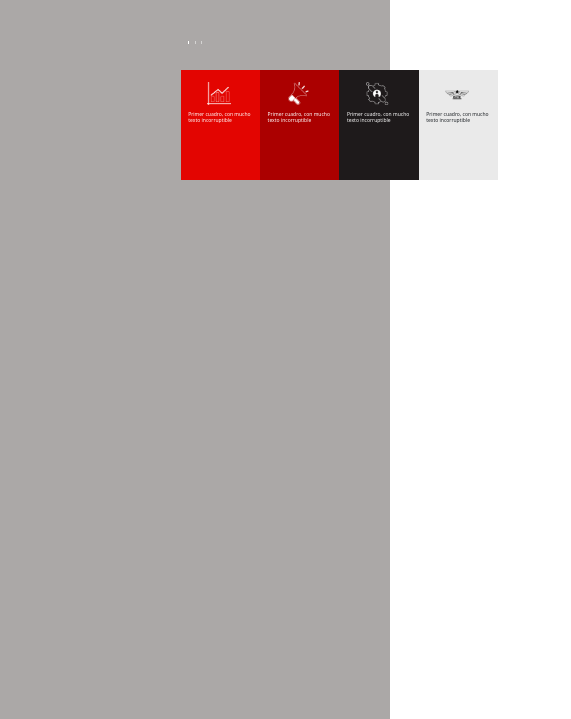
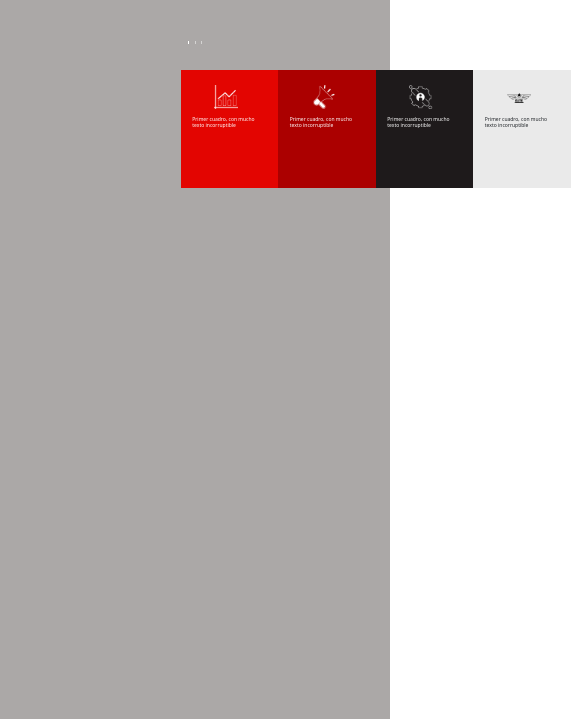
Before and after one commit to MiguelGhash/BIT, a website: page index.html in a window 390 px wide. Shown: the part 125-844 px from the top of the page, 571 px wide, since content can reach past the window. Drawn offline with nearby package versions, Linux system fonts and the light colour scheme; a web font is replaced by a local one.

Commit message:
Correcciones en el responsive

```diff
--- a/index.css
+++ b/index.css
@@ -137,6 +137,7 @@ body{
 
   }
 .Contenedor1{
+
   margin: 0 auto; /* Esto mantendrá el contenedor centrado */
   padding: 0 0; /* Ajusta el margen lateral deseado */
 }
@@ -148,6 +149,8 @@ body{
     margin-left: 0;
     margin-right: 0;
     justify-content: space-between; /* Agregar esta línea */
+    background-color: aqua;
+    width: 100%;
 }
 
 /* El resto de tu CSS permanece igual */
@@ -155,6 +158,7 @@ body{
     padding: 3%;
     padding-top: 2%;
     font-size: 5px;
+    width: 25%;
 }
 
 .Cuadro1 img, .Cuadro2 img, .Cuadro3 img, .Cuadro4 img {
```
